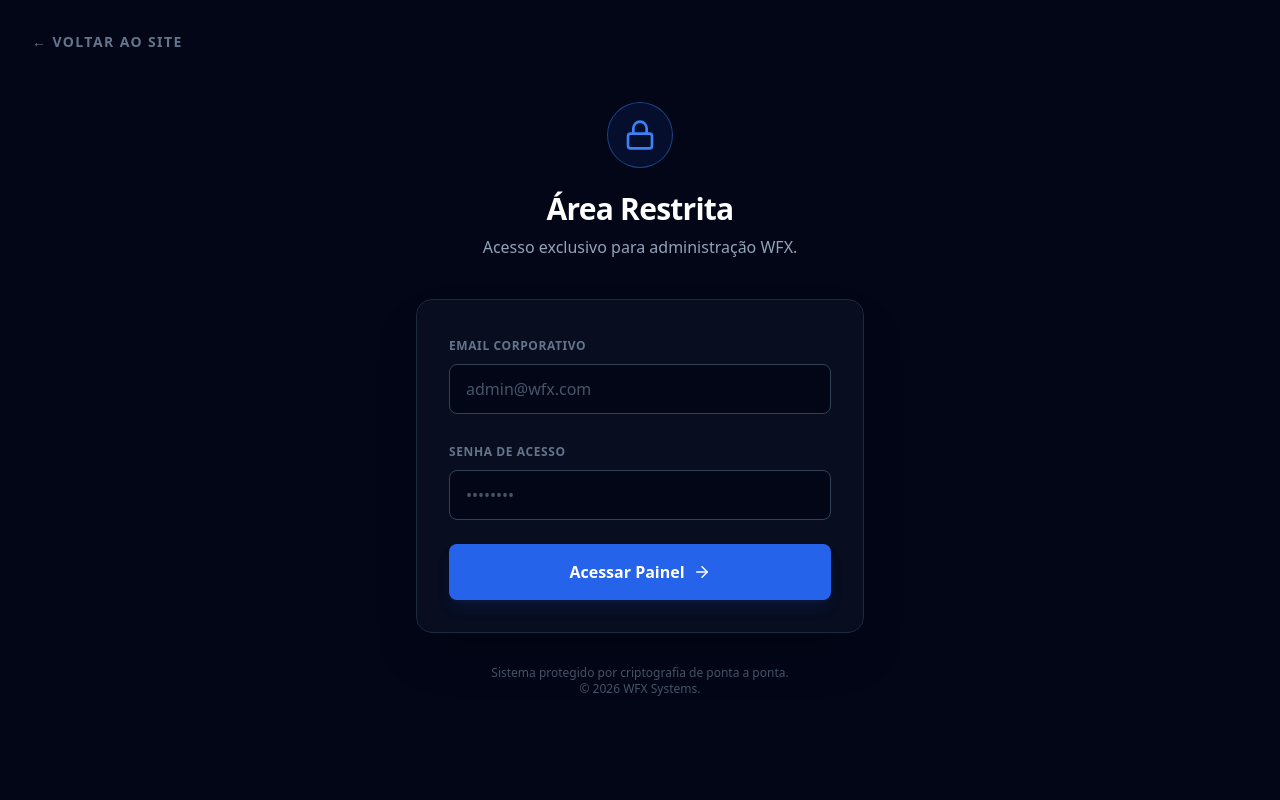
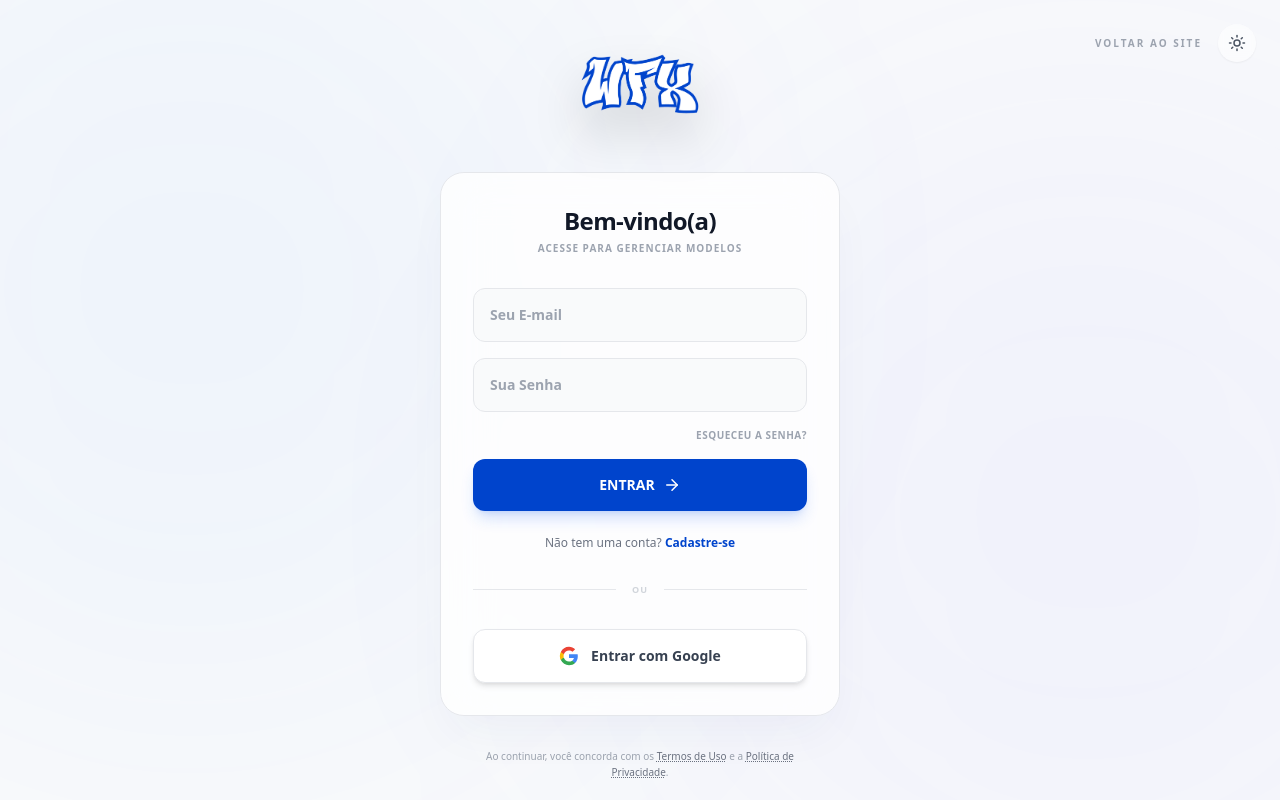
Before and after one commit to korolkoo/WFX---Website, a Next.js app: page /login in a window 1280 px wide. Built offline with nearby package versions, Linux system fonts and the light colour scheme; no server answers.

Commit message:
Adicionado tela de Login, conectando com perfil do Google

```diff
--- a/app/atendimento/page.tsx
+++ b/app/atendimento/page.tsx
@@ -40,7 +40,7 @@ export default function AtendimentoPage() {
                     </Link>
 
                     <nav className="hidden md:flex gap-8 text-sm font-medium text-wfx-muted">
-                        <Link href="/" className="hover:text-wfx-primary transition-colors">COLEÇÃO 2025</Link>
+                        <Link href="/" className="hover:text-wfx-primary transition-colors">COLEÇÃO 2026</Link>
                         <Link href="/?action=lancamentos" className="hover:text-wfx-primary transition-colors">LANÇAMENTOS</Link>
                         <Link href="/atendimento" className="hover:text-wfx-primary transition-colors">ATENDIMENTO EXCLUSIVO</Link>
                         <Link href="/?action=sobre" className="hover:text-wfx-primary transition-colors">SOBRE</Link>
@@ -56,7 +56,7 @@ export default function AtendimentoPage() {
                 {mobileMenuOpen && (
                     <div className="md:hidden absolute top-20 left-0 w-full bg-wfx-bg border-b border-wfx-border shadow-2xl animate-in slide-in-from-top-5 z-40 text-wfx-text">
                         <nav className="flex flex-col p-6 space-y-4 text-center font-bold text-lg">
-                            <Link href="/" onClick={() => setMobileMenuOpen(false)} className="py-2 hover:text-wfx-primary border-b border-wfx-border/50">COLEÇÃO 2025</Link>
+                            <Link href="/" onClick={() => setMobileMenuOpen(false)} className="py-2 hover:text-wfx-primary border-b border-wfx-border/50">COLEÇÃO 2026</Link>
                             <Link href="/?action=lancamentos" onClick={() => setMobileMenuOpen(false)} className="py-2 hover:text-wfx-primary border-b border-wfx-border/50">LANÇAMENTOS</Link>
                             <Link href="/atendimento" onClick={() => setMobileMenuOpen(false)} className="py-2 hover:text-wfx-primary border-b border-wfx-border/50">ATENDIMENTO EXCLUSIVO</Link>
                             <Link href="/?action=sobre" onClick={() => setMobileMenuOpen(false)} className="py-2 hover:text-wfx-primary">SOBRE</Link>
--- a/app/login/page.tsx
+++ b/app/login/page.tsx
@@ -1,123 +1,225 @@
 "use client";
 
-import { useState } from 'react';
+import { useState, useEffect } from 'react';
 import { useRouter } from 'next/navigation';
-import { createClient } from '@/utils/supabase/client'; // Importando do arquivo que criamos acima
-import { Lock, ArrowRight, AlertCircle } from 'lucide-react';
+import { createClient } from '@/utils/supabase/client';
+import { AlertCircle, Moon, Sun, ArrowRight, CheckCircle2 } from 'lucide-react';
 import Link from 'next/link';
+import { useTheme } from "next-themes";
+
+// Ícone Google Original
+const GoogleIcon = () => (
+  <svg xmlns="http://www.w3.org/2000/svg" height="20" viewBox="0 0 24 24" width="20"><path d="M22.56 12.25c0-.78-.07-1.53-.2-2.25H12v4.26h5.92c-.26 1.37-1.04 2.53-2.21 3.31v2.77h3.57c2.08-1.92 3.28-4.74 3.28-8.09z" fill="#4285F4"/><path d="M12 23c2.97 0 5.46-.98 7.28-2.66l-3.57-2.77c-.98.66-2.23 1.06-3.71 1.06-2.86 0-5.29-1.93-6.16-4.53H2.18v2.84C3.99 20.53 7.7 23 12 23z" fill="#34A853"/><path d="M5.84 14.09c-.22-.66-.35-1.36-.35-2.09s.13-1.43.35-2.09V7.07H2.18C1.43 8.55 1 10.22 1 12s.43 3.45 1.18 4.93l2.85-2.84z" fill="#FBBC05"/><path d="M12 5.38c1.62 0 3.06.56 4.21 1.64l3.15-3.15C17.45 2.09 14.97 1 12 1 7.7 1 3.99 3.47 2.18 7.07l3.66 2.84c.87-2.6 3.3-4.53 6.16-4.53z" fill="#EA4335"/><path d="M1 1h22v22H1z" fill="none"/></svg>
+);
 
 export default function LoginPage() {
+  const [view, setView] = useState<'login' | 'signup'>('login');
   const [email, setEmail] = useState('');
   const [password, setPassword] = useState('');
   const [loading, setLoading] = useState(false);
   const [errorMsg, setErrorMsg] = useState<string | null>(null);
+  const [successMsg, setSuccessMsg] = useState<string | null>(null);
+  const [mounted, setMounted] = useState(false);
 
   const router = useRouter();
   const supabase = createClient();
+  const { theme, setTheme } = useTheme();
 
-  const handleLogin = async (e: React.FormEvent) => {
+  useEffect(() => setMounted(true), []);
+
+  const handleGoogleLogin = async () => {
+    await supabase.auth.signInWithOAuth({
+      provider: 'google',
+      options: {
+        redirectTo: `${window.location.origin}/auth/callback?next=/admin`,
+        queryParams: { access_type: 'offline', prompt: 'consent' },
+      }
+    });
+  };
+
+  const handleAuth = async (e: React.FormEvent) => {
     e.preventDefault();
     setLoading(true);
     setErrorMsg(null);
+    setSuccessMsg(null);
 
-    try {
-      const { error } = await supabase.auth.signInWithPassword({
+    if (view === 'login') {
+        const { error } = await supabase.auth.signInWithPassword({ email, password });
+        if (error) {
+            setErrorMsg('Email ou senha incorretos.');
+            setLoading(false);
+        } else {
+            router.push('/admin');
+            router.refresh();
+        }
+    } else {
+        const { error } = await supabase.auth.signUp({
             email,
             password,
+            options: {
+                emailRedirectTo: `${window.location.origin}/auth/callback?next=/admin`
+            }
         });
 
         if (error) {
-        throw error;
+            setErrorMsg(error.message);
+            setLoading(false);
+        } else {
+            setSuccessMsg('Cadastro realizado! Verifique seu e-mail para confirmar.');
+            setLoading(false);
         }
-
-      // Login com sucesso -> Manda para o painel
-      router.push('/admin');
-      router.refresh();
-
-    } catch (error: any) {
-      console.error('Erro de login:', error);
-      setErrorMsg('Email ou senha incorretos.');
-    } finally {
-      setLoading(false);
     }
   };
 
+  if (!mounted) return null;
+
   return (
-    <div className="min-h-screen bg-[#020617] flex flex-col items-center justify-center p-4 text-white">
+    <div className="min-h-screen bg-gray-50 dark:bg-[#020617] flex items-center justify-center p-4 relative font-sans transition-colors duration-500 overflow-hidden">
 
-      {/* Link para voltar para Home */}
-      <Link href="/" className="absolute top-8 left-8 text-slate-500 hover:text-white transition-colors text-sm font-bold uppercase tracking-widest">
-        ← Voltar ao Site
-      </Link>
-
-      <div className="w-full max-w-md">
-
-        {/* Cabeçalho do Card */}
-        <div className="text-center mb-10">
-          <div className="inline-flex items-center justify-center w-16 h-16 bg-blue-600/10 rounded-full mb-6 ring-1 ring-blue-500/50">
-            <Lock className="w-8 h-8 text-blue-500" />
-          </div>
-          <h1 className="text-3xl font-bold tracking-tight mb-2">Área Restrita</h1>
-          <p className="text-slate-400">Acesso exclusivo para administração WFX.</p>
+      {/* Background Decorativo */}
+      <div className="absolute inset-0 overflow-hidden pointer-events-none">
+          <div className="absolute top-[-20%] left-[-20%] w-[70vw] h-[70vw] bg-blue-500/5 rounded-full blur-[150px]" />
+          <div className="absolute bottom-[-20%] right-[-20%] w-[70vw] h-[70vw] bg-indigo-500/5 rounded-full blur-[150px]" />
       </div>
 
-        {/* Formulário */}
-        <div className="bg-slate-900/50 border border-slate-800 rounded-2xl p-8 shadow-2xl backdrop-blur-sm">
-          <form onSubmit={handleLogin} className="space-y-6">
+      {/* Botões de Topo (Fixo e com z-index alto para não sobrepor no clique) */}
+      <div className="absolute top-6 right-6 flex items-center gap-4 z-50">
+        <Link href="/" className="text-[10px] font-black uppercase tracking-[0.2em] text-gray-400 hover:text-wfx-primary transition-all whitespace-nowrap">
+          Voltar ao Site
+        </Link>
+        <button
+            onClick={() => setTheme(theme === "dark" ? "light" : "dark")}
+            className="p-2.5 rounded-full bg-white/50 dark:bg-white/5 text-gray-600 dark:text-slate-400 hover:bg-white dark:hover:bg-white/10 hover:text-wfx-primary transition-all backdrop-blur-sm shadow-sm"
+        >
+            {theme === "dark" ? <Moon size={18} /> : <Sun size={18} />}
+        </button>
+      </div>
 
-            {/* Mensagem de Erro */}
+      {/* Container Principal */}
+      {/* pt-20 no mobile para empurrar o conteúdo para baixo da header absoluta */}
+      {/* md:pt-0 no desktop para centralizar verticalmente */}
+      <div className="w-full max-w-[400px] relative z-10 flex flex-col items-center pt-20 md:pt-0">
+
+        {/* LOGO */}
+        {/* mb-6 (reduzi de mb-10) para aproximar a logo do card */}
+        <div className="mb-6 relative group cursor-default">
+            {/* Glow */}
+            <div className="absolute inset-0 bg-blue-500/30 blur-2xl rounded-full opacity-0 group-hover:opacity-100 transition-opacity duration-700 scale-150"></div>
+
+            {/* Imagem */}
+            <img
+                src="/logo.png"
+                alt="WFX.stl Logo"
+                className="h-28 md:h-32 w-auto relative z-10 drop-shadow-2xl dark:drop-shadow-[0_0_25px_rgba(255,255,255,0.15)] transition-transform duration-300 hover:scale-105"
+            />
+        </div>
+
+        <div className="w-full bg-white/80 dark:bg-[#0f172a]/60 backdrop-blur-xl border border-gray-200 dark:border-white/10 rounded-3xl p-8 shadow-2xl shadow-blue-900/5 dark:shadow-black/50 overflow-hidden relative">
+
+          <div className="text-center mb-8">
+            <h1 className="text-2xl font-black text-gray-900 dark:text-white tracking-tight mb-1 animate-in fade-in slide-in-from-bottom-2">
+                {view === 'login' ? 'Bem-vindo(a)' : 'Criar Conta'}
+            </h1>
+            <p className="text-[10px] font-bold text-gray-400 uppercase tracking-widest animate-in fade-in slide-in-from-bottom-3 delay-75">
+                {view === 'login' ? 'Acesse para gerenciar modelos' : 'Preencha os dados abaixo'}
+            </p>
+          </div>
+
+          <div className="space-y-6">
+
+            <form onSubmit={handleAuth} className="space-y-4">
               {errorMsg && (
-              <div className="bg-red-500/10 border border-red-500/20 rounded-lg p-4 flex items-center gap-3 text-red-400 text-sm">
-                <AlertCircle size={18} />
-                <span>{errorMsg}</span>
+                <div className="bg-red-50 dark:bg-red-500/10 border border-red-100 dark:border-red-500/20 text-red-600 dark:text-red-400 px-4 py-3 rounded-xl text-xs font-bold flex items-center gap-2 animate-in slide-in-from-top-2">
+                  <AlertCircle size={16} /> {errorMsg}
                 </div>
               )}
 
-            <div className="space-y-2">
-              <label className="text-xs font-bold uppercase text-slate-500 tracking-wider">Email Corporativo</label>
+              {successMsg && (
+                <div className="bg-green-50 dark:bg-green-500/10 border border-green-100 dark:border-green-500/20 text-green-600 dark:text-green-400 px-4 py-3 rounded-xl text-xs font-bold flex items-center gap-2 animate-in slide-in-from-top-2">
+                  <CheckCircle2 size={16} /> {successMsg}
+                </div>
+              )}
+
+              <div className="space-y-4">
+                <div className="group">
                     <input
                     type="email"
+                    placeholder="Seu E-mail"
                     value={email}
                     onChange={(e) => setEmail(e.target.value)}
-                className="w-full bg-[#020617] border border-slate-700 rounded-lg px-4 py-3 text-white placeholder:text-slate-600 focus:outline-none focus:border-blue-500 focus:ring-1 focus:ring-blue-500 transition-all"
-                placeholder="admin@wfx.com"
+                    className="w-full bg-gray-50 dark:bg-black/20 border border-gray-200 dark:border-white/10 rounded-xl px-4 py-4 text-sm font-semibold text-gray-900 dark:text-white placeholder:text-gray-400 focus:outline-none focus:border-wfx-primary focus:ring-1 focus:ring-wfx-primary transition-all"
                     required
                     />
                 </div>
 
-            <div className="space-y-2">
-              <label className="text-xs font-bold uppercase text-slate-500 tracking-wider">Senha de Acesso</label>
+                <div className="group">
                     <input
                     type="password"
+                    placeholder="Sua Senha"
                     value={password}
                     onChange={(e) => setPassword(e.target.value)}
-                className="w-full bg-[#020617] border border-slate-700 rounded-lg px-4 py-3 text-white placeholder:text-slate-600 focus:outline-none focus:border-blue-500 focus:ring-1 focus:ring-blue-500 transition-all"
-                placeholder="••••••••"
+                    className="w-full bg-gray-50 dark:bg-black/20 border border-gray-200 dark:border-white/10 rounded-xl px-4 py-4 text-sm font-semibold text-gray-900 dark:text-white placeholder:text-gray-400 focus:outline-none focus:border-wfx-primary focus:ring-1 focus:ring-wfx-primary transition-all"
                     required
+                    minLength={6}
                     />
+                </div>
+
+                {view === 'login' && (
+                    <div className="flex justify-end">
+                        <Link href="#" className="text-[10px] font-bold text-gray-400 hover:text-wfx-primary transition-colors uppercase tracking-wider">
+                            Esqueceu a senha?
+                        </Link>
+                    </div>
+                )}
               </div>
 
               <button
                 disabled={loading}
-              className="w-full bg-blue-600 hover:bg-blue-500 text-white font-bold py-4 rounded-lg shadow-lg shadow-blue-900/20 transition-all active:scale-95 flex items-center justify-center gap-2 disabled:opacity-50 disabled:cursor-not-allowed group"
+                className="w-full bg-wfx-primary hover:bg-blue-600 text-white font-bold text-sm py-4 rounded-xl flex items-center justify-center gap-2 transition-all active:scale-[0.98] disabled:opacity-70 shadow-lg shadow-blue-600/20 group"
               >
                 {loading ? (
-                <div className="w-5 h-5 border-2 border-white/30 border-t-white rounded-full animate-spin"></div>
+                    <div className="w-5 h-5 border-2 border-white/30 border-t-white rounded-full animate-spin" />
                 ) : (
                     <>
-                  Acessar Painel <ArrowRight size={18} className="group-hover:translate-x-1 transition-transform" />
+                        {view === 'login' ? 'ENTRAR' : 'CADASTRAR'}
+                        <ArrowRight size={18} className="group-hover:translate-x-1 transition-transform"/>
                     </>
                 )}
               </button>
             </form>
+
+            <div className="text-center">
+                <p className="text-xs text-gray-500 dark:text-slate-400">
+                    {view === 'login' ? "Não tem uma conta? " : "Já tem uma conta? "}
+                    <button
+                        onClick={() => { setView(view === 'login' ? 'signup' : 'login'); setErrorMsg(null); setSuccessMsg(null); }}
+                        className="text-wfx-primary font-bold hover:underline transition-all"
+                    >
+                        {view === 'login' ? "Cadastre-se" : "Faça Login"}
+                    </button>
+                </p>
             </div>
 
-        <p className="text-center text-slate-600 text-xs mt-8">
-          Sistema protegido por criptografia de ponta a ponta.
-          <br />
-          © 2026 WFX Systems.
+            <div className="relative flex items-center py-2">
+              <div className="flex-grow border-t border-gray-200 dark:border-white/10"></div>
+              <span className="flex-shrink mx-4 text-[9px] font-black text-gray-300 dark:text-slate-600 uppercase tracking-widest">ou</span>
+              <div className="flex-grow border-t border-gray-200 dark:border-white/10"></div>
+            </div>
+
+            <button
+              onClick={handleGoogleLogin}
+              className="w-full bg-white text-gray-700 font-bold text-sm py-4 rounded-xl flex items-center justify-center gap-3 hover:bg-gray-50 transition-all active:scale-[0.98] shadow-md border border-gray-200"
+            >
+              <GoogleIcon />
+              <span>{view === 'login' ? 'Entrar com Google' : 'Cadastrar com Google'}</span>
+            </button>
+
+          </div>
+        </div>
+
+        <p className="mt-8 text-center text-[10px] text-gray-400 dark:text-slate-500 font-medium leading-relaxed max-w-xs mx-auto">
+            Ao continuar, você concorda com os <Link href="/termos" className="text-gray-500 dark:text-slate-400 hover:text-wfx-primary underline decoration-dotted">Termos de Uso</Link> e a <Link href="/privacidade" className="text-gray-500 dark:text-slate-400 hover:text-wfx-primary underline decoration-dotted">Política de Privacidade</Link>.
         </p>
-
       </div>
     </div>
   );
--- a/app/page.tsx
+++ b/app/page.tsx
@@ -176,7 +176,7 @@ function HomeContent() {
           </div>
 
           <nav className="hidden md:flex gap-8 text-sm font-medium text-wfx-muted">
-            <a href="#" className="hover:text-wfx-primary transition-colors">COLEÇÃO 2025</a>
+            <a href="#" className="hover:text-wfx-primary transition-colors">COLEÇÃO 2026</a>
             <a href="#catalogo" onClick={handleLancamentosClick} className="hover:text-wfx-primary transition-colors">LANÇAMENTOS</a>
             <Link href="/atendimento" className="hover:text-wfx-primary transition-colors">ATENDIMENTO EXCLUSIVO</Link>
             <a href="#sobre" onClick={handleSobreClick} className="hover:text-wfx-primary transition-colors">SOBRE</a>
@@ -199,7 +199,7 @@ function HomeContent() {
         {mobileMenuOpen && (
           <div className="md:hidden absolute top-20 left-0 w-full bg-wfx-bg border-b border-wfx-border shadow-2xl animate-in slide-in-from-top-5 z-40 text-wfx-text">
             <nav className="flex flex-col p-6 space-y-4 text-center font-bold text-lg">
-              <a href="#" onClick={() => setMobileMenuOpen(false)} className="py-2 hover:text-wfx-primary border-b border-wfx-border/50">COLEÇÃO 2025</a>
+              <a href="#" onClick={() => setMobileMenuOpen(false)} className="py-2 hover:text-wfx-primary border-b border-wfx-border/50">COLEÇÃO 2026</a>
               <a href="#catalogo" onClick={handleLancamentosClick} className="py-2 hover:text-wfx-primary border-b border-wfx-border/50">LANÇAMENTOS</a>
               <Link href="/atendimento" onClick={() => setMobileMenuOpen(false)} className="py-2 hover:text-wfx-primary border-b border-wfx-border/50">ATENDIMENTO EXCLUSIVO</Link>
               <a href="#sobre" onClick={handleSobreClick} className="py-2 hover:text-wfx-primary">SOBRE</a>
@@ -215,7 +215,7 @@ function HomeContent() {
             <div className="space-y-4 md:space-y-6 text-center md:text-left order-2 md:order-1">
               <h1 className="text-4xl md:text-6xl font-bold leading-tight tracking-tight text-wfx-text">
                 Modelagem Técnica <br />
-                para <span className="text-wfx-primary">Alta Joalheria</span>.
+                para <span className="text-wfx-primary">Alta Joalheria</span>
               </h1>
               <p className="text-wfx-muted text-base md:text-lg max-w-md leading-relaxed mx-auto md:mx-0">
                 Arquivos STL validados para Prototipagem e Moldes de Borracha.
--- a/package.json
+++ b/package.json
@@ -13,7 +13,7 @@
     "@react-three/fiber": "^9.4.2",
     "@stripe/stripe-js": "^8.6.0",
     "@supabase/ssr": "^0.8.0",
-    "@supabase/supabase-js": "^2.89.0",
+    "@supabase/supabase-js": "^2.90.1",
     "@types/three": "^0.182.0",
     "lucide-react": "^0.562.0",
     "next": "16.1.0",
```
Also changed, not shown: app/auth/callback/route.ts (added, +23 -0 lines), app/produto/[id]/page.tsx (+51 -52 lines), utils/supabase/server.ts (added, +27 -0 lines), 1 other file (tests, documents, lock files or other folders). Lines whose indentation alone changed are shown as unchanged.
